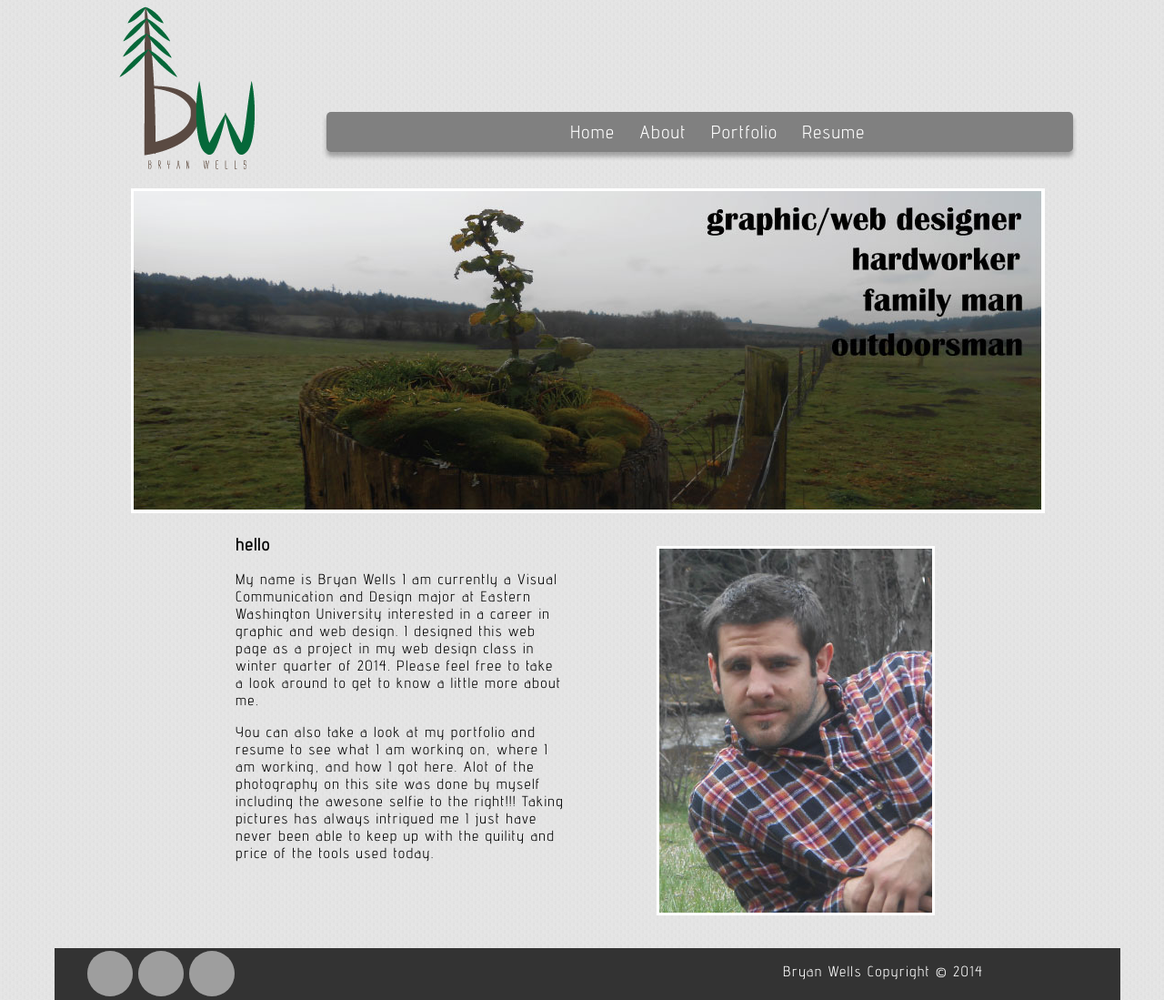
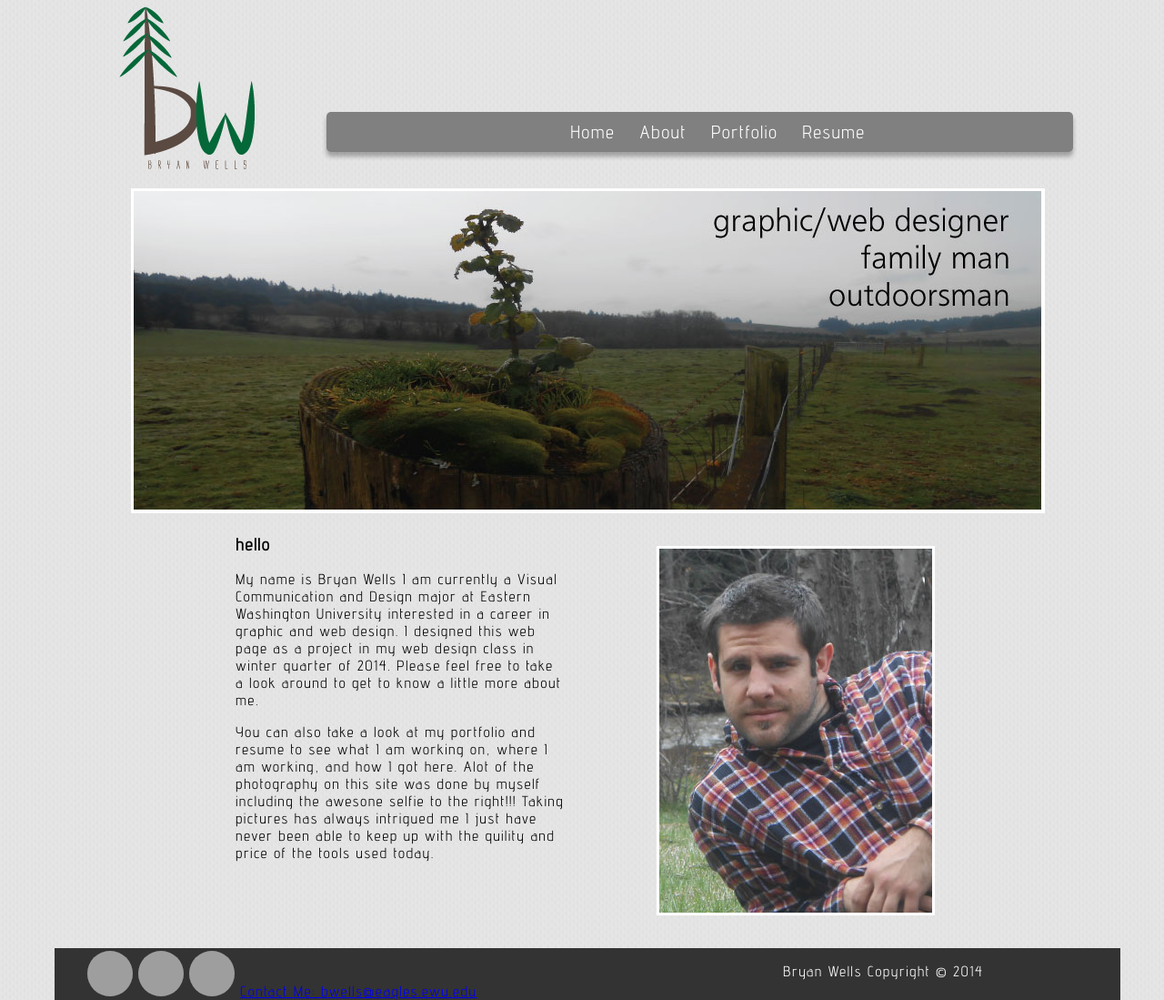
Before and after one commit to bwells6/bwells6.github.io, a plain HTML site: page index.html in a window 1280 px wide. Shown: the part 94-1193 px from the top of the page at 91% size. Drawn offline with Linux system fonts and the light colour scheme; grey boxes are pictures that could not be loaded.

Commit message:
added new image

```diff
--- a/index.html
+++ b/index.html
@@ -35,7 +35,7 @@
 		</div>
 		</div>
 		<section class="span_12 col">
-				<img src="img/big.jpg">
+				<img src="img/big2.jpg">
 		</section>
 
 		<div class="row">
@@ -70,7 +70,9 @@
 
 					<a href="http://instagram.com"><img src="https://cdn3.iconfinder.com/data/icons/picons-social/57/78-instagram-48.png" alt="" /></a>
 
+					<a href="http://ewu.edu">Contact Me: bwells@eagles.ewu.edu</a>
 					</div>
+
 
 
 			<div class="span_4 col">
```
Also changed, not shown: img/big2.jpg (added).
